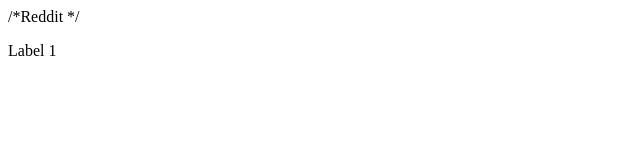
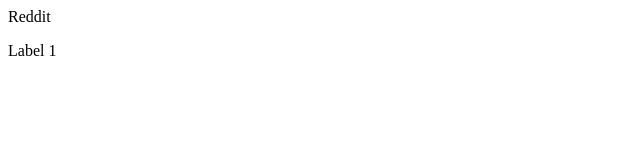
Before and after one commit to gofirst2220/OmniSite, a plain HTML site: page index.html in a window 1280 px wide. Shown: the full height of the page, 0-640 px from the left. Drawn offline with Linux system fonts and the light colour scheme.

Commit message:
Update index.html

```diff
--- a/index.html
+++ b/index.html
@@ -6,7 +6,7 @@
 <div id="centre">
   <div id="centreFill">
     <div id="centreText">
-       /*Reddit */
+       Reddit
     </div>
   </div>
 </div>
```
